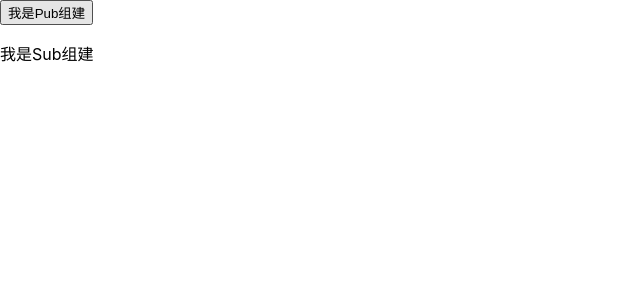
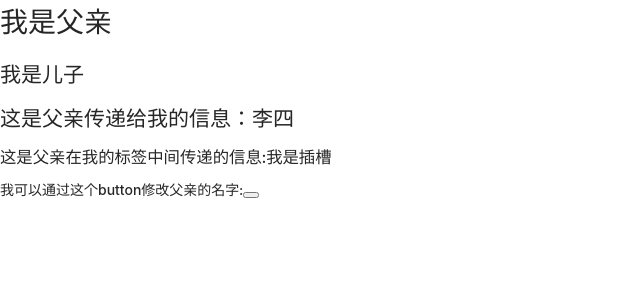
Before and after one commit to yuanjinzhong/react_ts, a React (Create React App) app: page / in a window 1280 px wide. Shown: the top 300 px of the page, without its empty margins (0-640 px from the left). Built offline with nearby package versions, Linux system fonts and the light colour scheme.

Commit message:
ts 父子组件通信

```diff
--- a/package.json
+++ b/package.json
@@ -10,6 +10,7 @@
     "@types/node": "^12.0.0",
     "@types/react": "^17.0.0",
     "@types/react-dom": "^17.0.0",
+    "antd": "^4.16.6",
     "react": "^17.0.2",
     "react-dom": "^17.0.2",
     "react-scripts": "4.0.3",
--- a/src/index.tsx
+++ b/src/index.tsx
@@ -1,13 +1,15 @@
 import React from 'react';
 import ReactDOM from 'react-dom';
 import './index.css';
-// eslint-disable-next-line
-import Counter from "./Counter";
-import App from "./高阶组建学习/App";
+import 'antd/dist/antd.css'
+import Father from "./父子组件通信/Father";
 
 ReactDOM.render(
     /*<Counter/>*/
-    <App/>
+    /*<App/>*/
+    /*<Father/>*/
+    /*<DatePicker/>*/
+    <Father/>
     ,
     document.getElementById('root')
 );
--- /dev/null
+++ b/src/父子组件通信/Father.tsx
@@ -0,0 +1,16 @@
+import React, {useState} from "react";
+import Son from "./Son";
+
+const Father: React.FC = () => {
+    const [msg, setMsg] = useState("李四");
+
+    const changeName = (name) => {
+        setMsg(name)
+    }
+    return (<>
+
+        <h1>我是父亲</h1>
+        <Son msg={msg} changeFatherName={changeName}>我是插槽 </Son>
+    </>)
+}
+export default Father;
--- /dev/null
+++ b/src/父子组件通信/Son.tsx
@@ -0,0 +1,26 @@
+import React from 'react';
+
+interface SonProps {
+    msg: string
+    children?: React.ReactNode // 这玩意等于vue的插槽
+    changeFatherName(name: string): void //定义一个函数
+}
+
+const Son: React.FC<SonProps> = (x: SonProps) => {
+    const {msg, children,changeFatherName} = x;//对象解构，如果使用TS,则意味着强类型，则意味着最好不要使用解构
+    console.log(msg, children,changeFatherName)
+    return (
+        <>
+            <h2>我是儿子</h2>
+            <h2>这是父亲传递给我的信息：{x.msg}</h2>
+            <h3>这是父亲在我的标签中间传递的信息:{x.children}</h3>
+            <h4>我可以通过这个button修改父亲的名字:
+                <button onClick={() => {
+                    x.changeFatherName("张三")
+                }}/>
+            </h4>
+        </>
+    );
+};
+
+export default Son;
```
Also changed, not shown: src/Hook学习/计数器/Counter.tsx (renamed from src/Counter.tsx), 1 other file (tests, documents, lock files or other folders).
